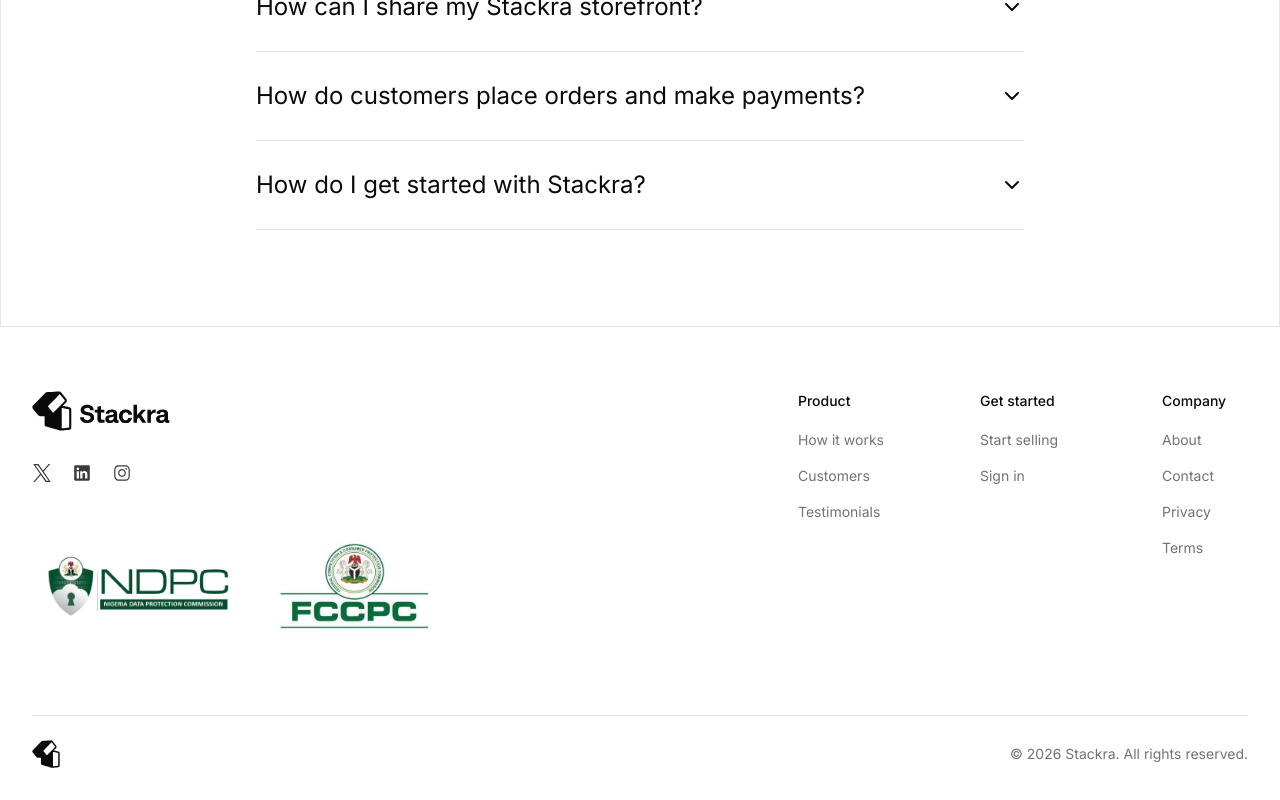
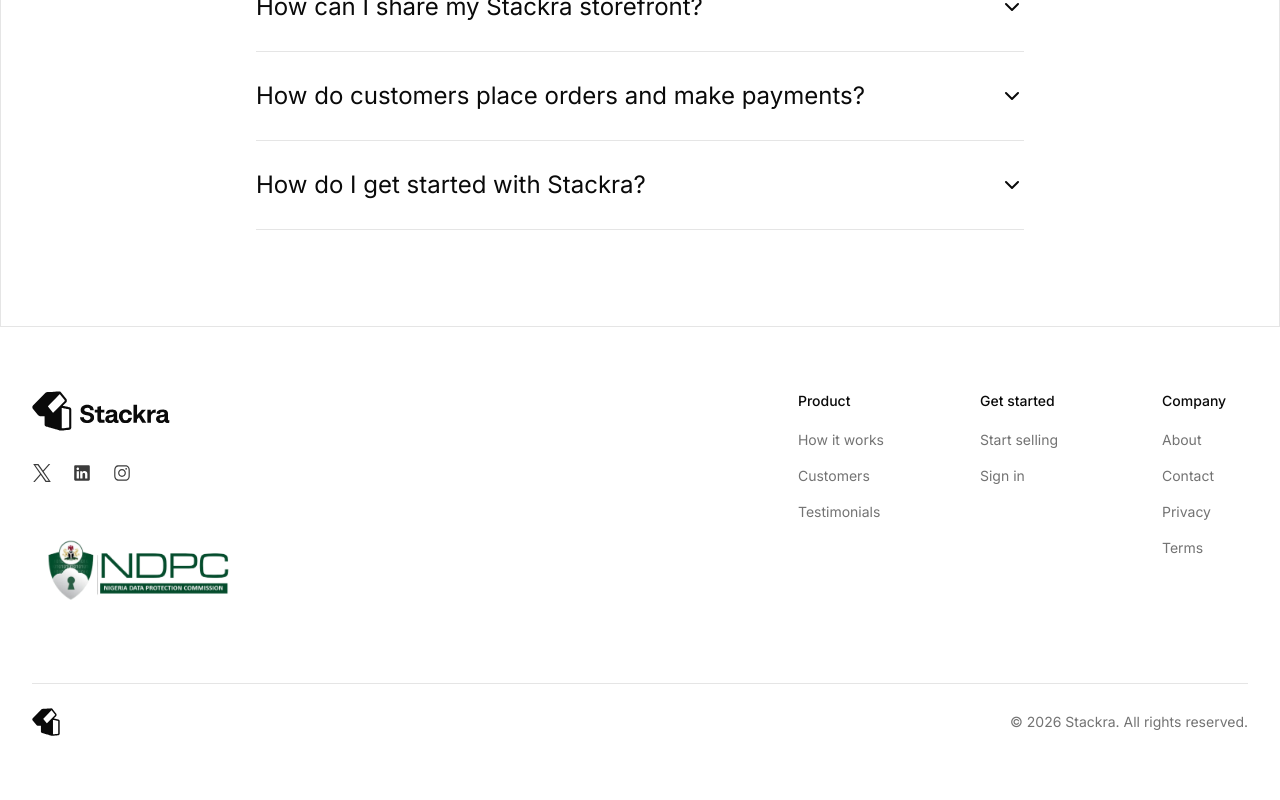
Before and after one commit to danieboy180-stack/stackra-landing, a Next.js app: page / in a window 1280 px wide. Shown: the part 6307-7107 px from the top of the page. After the commit the page ends 7075 px from the top, so only its background shows below. Built offline with nearby package versions, Linux system fonts and the light colour scheme; a web font is replaced by a local one.

Commit message:
Get started: picture placeholder after each step; footer: remove FCCPC logo for now

```diff
--- a/components/footer.tsx
+++ b/components/footer.tsx
@@ -29,6 +29,7 @@ const socials = [
 // Regulator logos under the social icons. Files live in /public/regulators.
 // `srcs` are tried in order; a logo with no file that loads is left out.
 // `cropped` trims the empty white margin of a square image around the logo.
+// FCCPC is removed for now (its file, "icon (1).jpeg", is still in the folder).
 const regulators = [
   {
     name: "Nigeria Data Protection Commission",
@@ -40,12 +41,6 @@ const regulators = [
       "/regulators/ndpc.webp",
     ],
     cropped: false,
-  },
-  {
-    name: "Federal Competition and Consumer Protection Commission",
-    href: "https://fccpc.gov.ng/resources-library/fccpa/",
-    srcs: ["/regulators/icon%20(1).jpeg"],
-    cropped: true,
   },
 ];
 
--- a/lib/pages/start.ts
+++ b/lib/pages/start.ts
@@ -24,6 +24,8 @@ Create your business presence using the registration and setup options available
 
 Provide accurate information about your business and ensure that the details you publish are information you're authorized to use.
 
+@pic
+
 ## Step 2: Add your offerings
 
 Add the products or services you want customers to discover.
@@ -31,6 +33,8 @@ Add the products or services you want customers to discover.
 Where applicable, provide clear images, useful descriptions, accurate prices, and current availability information.
 
 Take time to review your listings before making them publicly available.
+
+@pic
 
 ## Step 3: Review your storefront
 
@@ -40,6 +44,8 @@ Make sure your business information is correct, your offerings are described acc
 
 Remove placeholders and correct mistakes before sharing your storefront with customers.
 
+@pic
+
 ## Step 4: Share your business
 
 When your storefront is ready, share its link through the channels you use to reach customers.
@@ -48,6 +54,8 @@ You can introduce your storefront to your existing audience through messaging ap
 
 Remember that creating a storefront is the beginning of your online presence, not a guarantee of customer traffic or sales.
 
+@pic
+
 ## Step 5: Keep improving
 
 As your business changes, keep your storefront current.
@@ -55,6 +63,8 @@ As your business changes, keep your storefront current.
 Review your offerings, update outdated information, and pay attention to the questions customers ask.
 
 Use what you learn to improve how you present your products and communicate with potential buyers.
+
+@pic
 
 ## Built around your business
 
```
